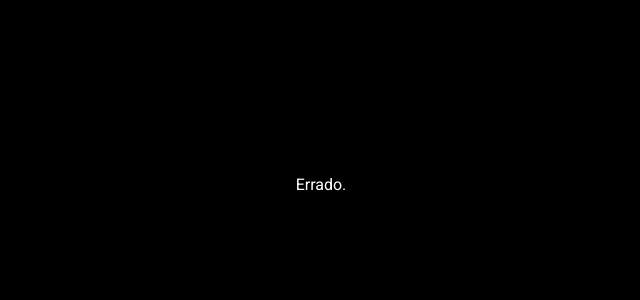
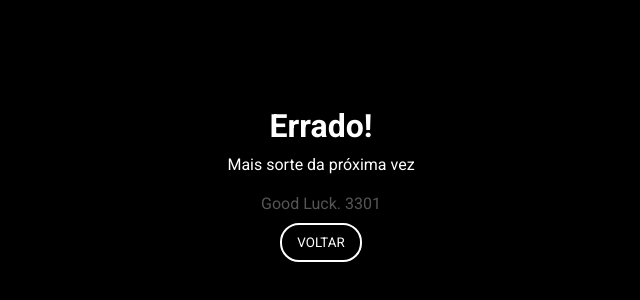
Before and after one commit to JoaoVitor128/CaFrI, a React (Vite) app: page /manha-boa in a window 1280 px wide. Shown: the part 216-516 px from the top of the page, without its empty margins (319-959 px from the left). Built offline with nearby package versions, Linux system fonts and the light colour scheme.

Commit message:
New Error Page

```diff
--- a/src/Routes/ErrorPage.jsx
+++ b/src/Routes/ErrorPage.jsx
@@ -1,9 +1,18 @@
 import React from 'react'
+
+import { Link } from 'react-router-dom'
 
 const ErrorPage = () => {
   return (
     <div className='container'>
-        <p>Errado.</p>
+        <h1>Errado!</h1>
+        <p>Mais sorte da próxima vez</p>
+        <p className='secondary'>
+          Good Luck.
+
+          3301
+        </p>
+        <Link to="/"><button>Voltar</button></Link>
     </div>
   )
 }
--- a/src/index.css
+++ b/src/index.css
@@ -31,3 +31,13 @@ img{
   height: 100%;
   max-width: 600px;
 }
+
+button{
+  background-color: #000;
+  border: 2px #fff solid;
+  padding: 10px 15px;
+  border-radius: 19px;
+  text-transform: uppercase;
+  color: #fff;
+  cursor: pointer;
+}
```
